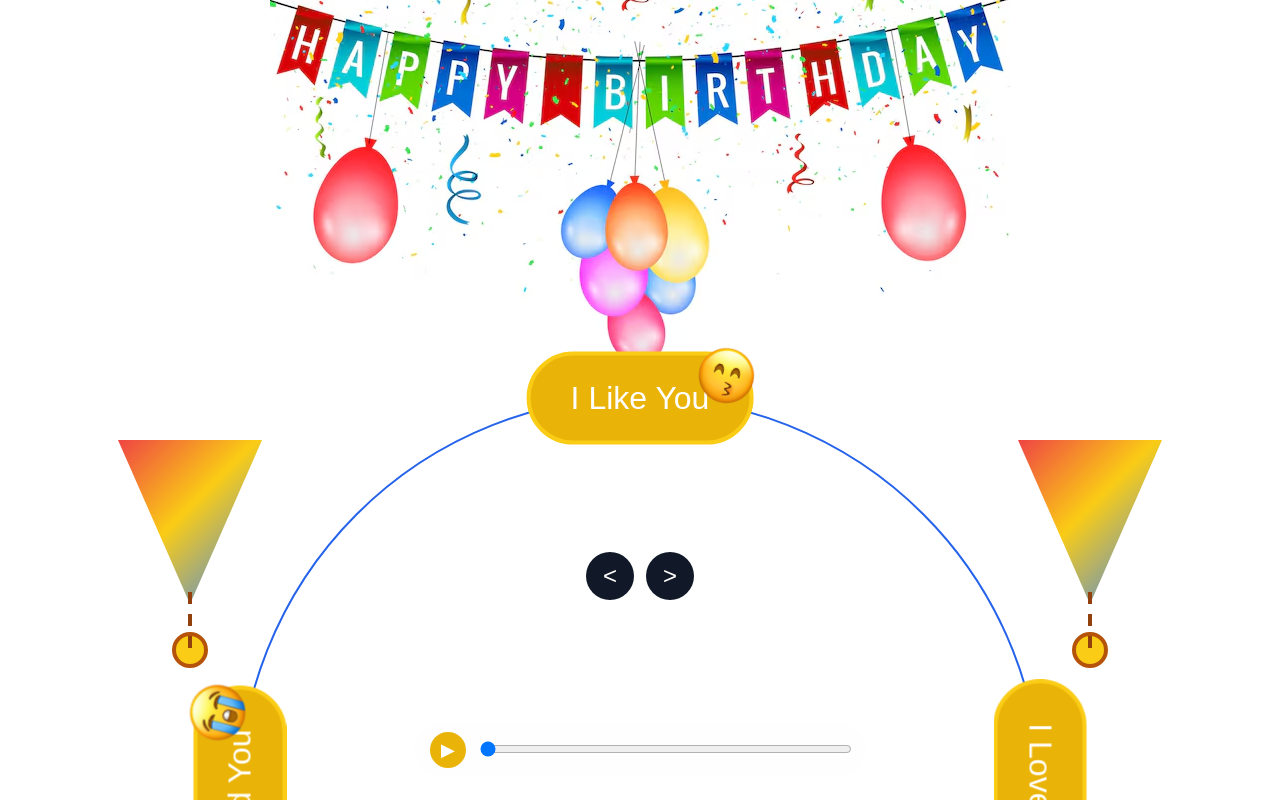
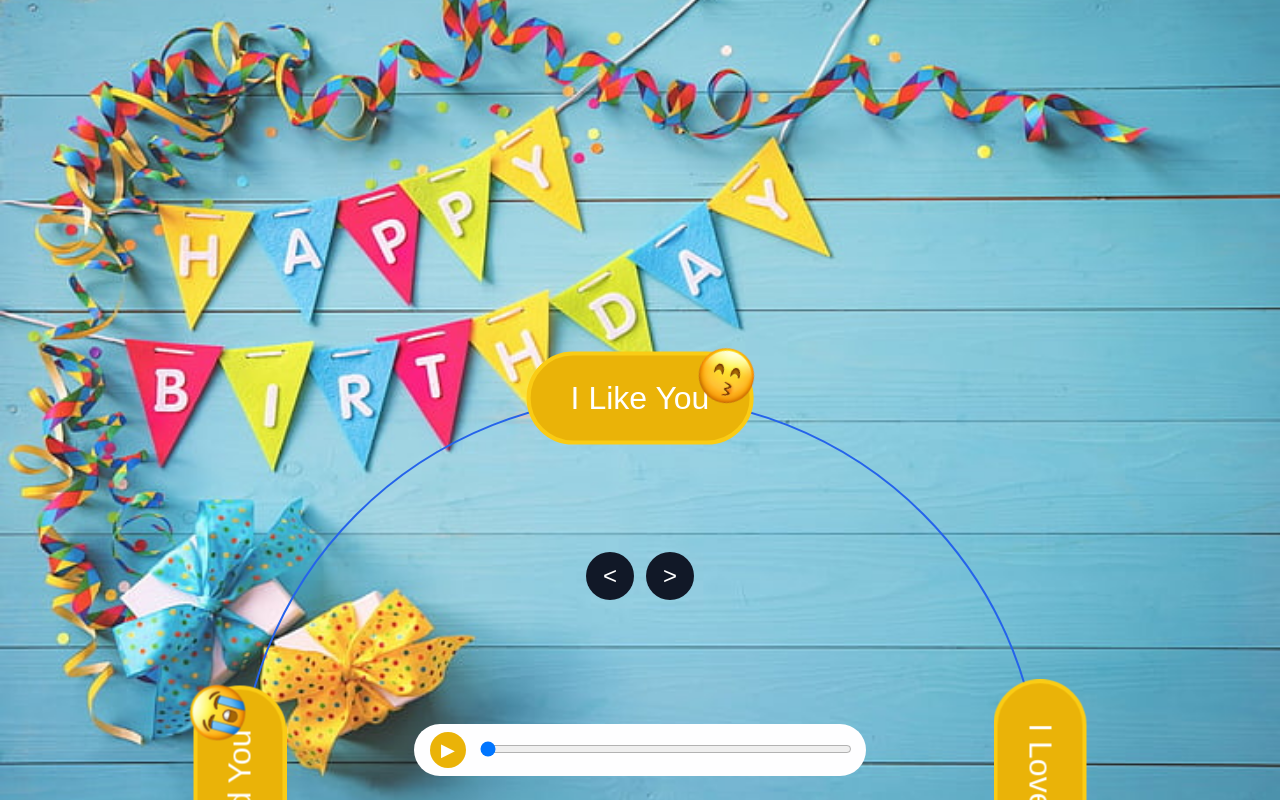
Before and after one commit to doantd11/1308, a React (Vite) app: page / in a window 1280 px wide. Built offline with nearby package versions, Linux system fonts and the light colour scheme.

Commit message:
[DatDT][BackgroundTemp][use birthday background image]

```diff
--- a/components/temp/BackgroundTemp.jsx
+++ b/components/temp/BackgroundTemp.jsx
@@ -1,12 +1,12 @@
-import ConfettiCannon from './ConfettiCannon';
-import birthdayBanner from '../../images/sticker/hb.png';
+import backgroundImage from '../../images/background/bg.png';
 
 export default function BackgroundTemp() {
   return (
     <div
+      aria-hidden="true"
       style={{
-        backgroundColor: '#fff',
         inset: 0,
+        overflow: 'hidden',
         pointerEvents: 'none',
         position: 'fixed',
         zIndex: 0,
@@ -14,20 +14,14 @@ export default function BackgroundTemp() {
     >
       <img
         alt=""
-        src={birthdayBanner}
+        src={backgroundImage}
         style={{
           display: 'block',
-          height: 'auto',
-          left: '50%',
-          maxWidth: '200%',
-          position: 'absolute',
-          top: '-71px',
-          transform: 'translateX(-50%)',
-          width: '740px',
+          height: '100%',
+          objectFit: 'cover',
+          width: '100%',
         }}
-        />
-      <ConfettiCannon side="left" />
-      <ConfettiCannon side="right" />
+      />
     </div>
   );
 }
```
Also changed, not shown: images/background/bg.png (added).
